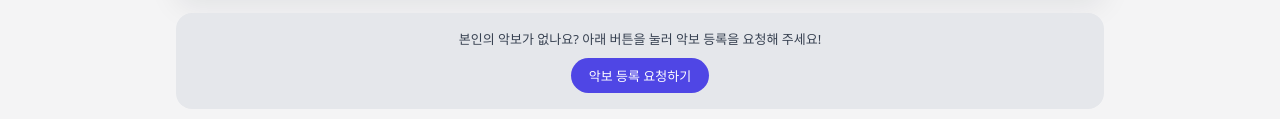
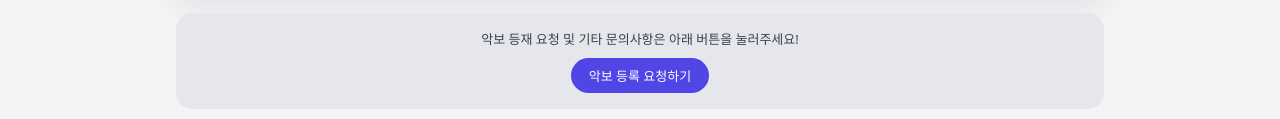
Before and after one commit to Heroaran/mobilyrics, a plain HTML site: page index.html in a window 1280 px wide. Shown: the part 223-342 px from the top of the page. Drawn offline with Linux system fonts and the light colour scheme.

Commit message:
Update index.html

```diff
--- a/index.html
+++ b/index.html
@@ -300,7 +300,7 @@
 
     <!-- 악보 등록 요청 카드 -->
     <section class="request-card">
-      <p>본인의 악보가 없나요? 아래 버튼을 눌러 악보 등록을 요청해 주세요!</p>
+      <p>악보 등재 요청 및 기타 문의사항은 아래 버튼을 눌러주세요!</p>
       <a
         class="request-btn"
         href="https://docs.google.com/forms/d/e/1FAIpQLScOXLq0UoC-MwgzidQnlQ3kVwBNz20I8FZtfC7lfJp1hMjFPA/viewform?usp=header"
```
